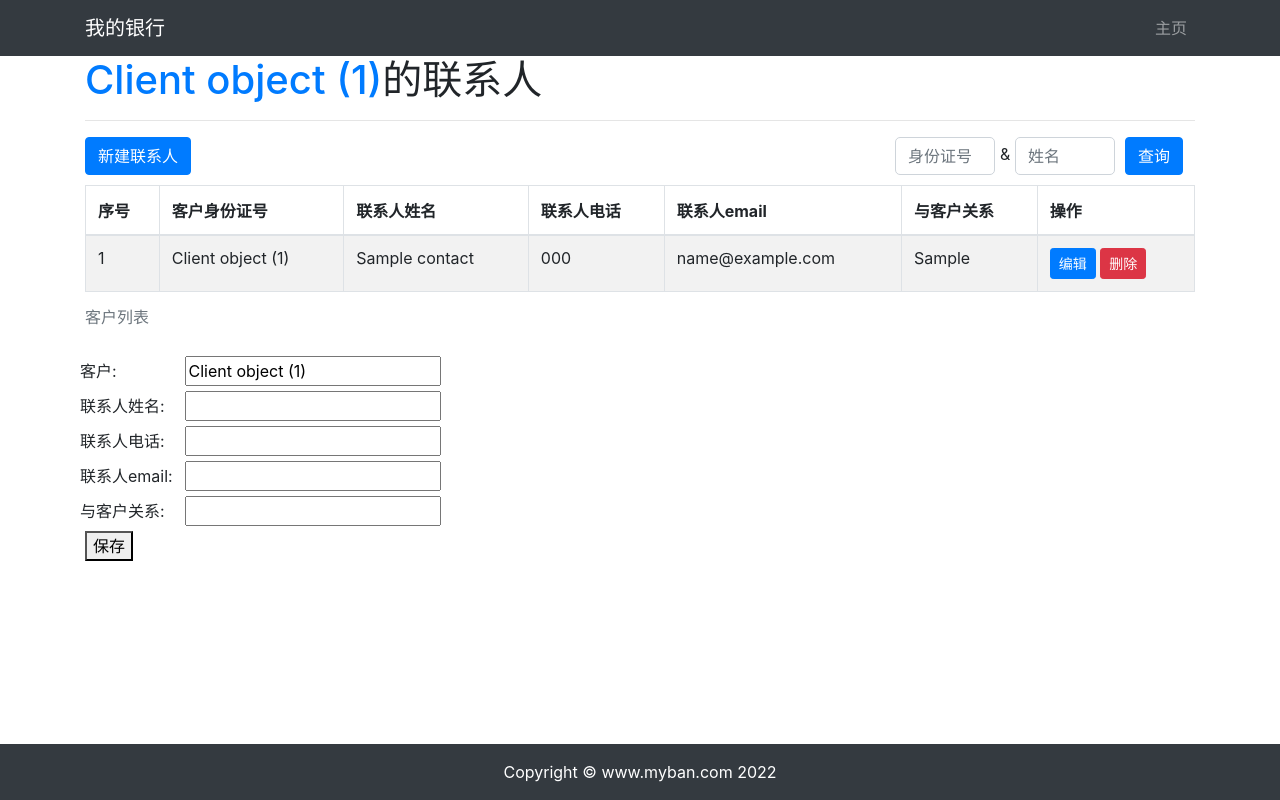
After one commit to mhubing/Database, a Django app: template lab03/BankSystem/templates/BankSystem/contacts.html in a window 1280 px wide. The commit adds this page. Run offline with Django 4.2, Linux system fonts and the light colour scheme; the template is opened without the code that fills it: values that come from a table or form of the project are taken from there, others are empty; tables that the repository leaves empty hold one stand-in row (values such as "Sample post"); parts of the project's set-up code (start-up, migrations or seed data) failed here and were passed over; some libraries are stand-ins or nearby versions.

Commit message:
contact management add del edit query

```diff
--- /dev/null
+++ b/lab03/BankSystem/static/BankSystem/style.css
@@ -0,0 +1,5 @@
+li a {
+    color: black;
+}
+
+label { display: block; width: 100px; }
--- a/lab03/BankSystem/templates/BankSystem/clients.html
+++ b/lab03/BankSystem/templates/BankSystem/clients.html
@@ -2,7 +2,7 @@
 {% load static %}
 <!-- 写入 client.html 中定义的 title -->
 {% block title %}
-    客户管理
+客户管理
 {% endblock title %}
 
 <!-- 写入 base.html 中定义的 content -->
@@ -50,6 +50,7 @@
                 <th>家庭地址</th>
                 <th>负责人</th>
                 <th>负责人类型</th>
+                <th>联系人</th>
                 <th>操作</th>
             </tr>
         </thead>
@@ -63,6 +64,8 @@
                 <td>{{ client.address }}</td>
                 <td>{{ client.staff_id }}</td>
                 <td>{{ client.staff_type }}</td>
+                <td><a  class="btn btn-link btn-sm"
+                    href="clients/contacts/{{client.id}}">管理联系人</a></td>
                 <td><a  class="btn btn-primary btn-sm"
                     href="clients/edit_client/{{client.id}}">编辑</a>
                     <a onclick="return confirm('确认要删除？')" class="btn btn-danger btn-sm"
--- /dev/null
+++ b/lab03/BankSystem/templates/BankSystem/contacts.html
@@ -0,0 +1,122 @@
+{% extends "base.html" %}
+{% load static %}
+<!-- 写入 client.html 中定义的 title -->
+{% block title %}
+联系人管理
+{% endblock title %}
+
+<!-- 写入 base.html 中定义的 content -->
+{% block content %}
+
+<div class="container">
+
+    <h1><a href="/clients">{{client_id}}</a>的联系人</h1>
+    <hr/>
+
+    <div style="float: left; margin-bottom: 10px">
+        <a class="btn btn-primary" href="">
+            <span class="glyphicon glyphicon-plus-sign" aria-hidden="true"></span>
+            新建联系人</a>
+    </div>
+    <form method="post">
+        <div style="float: right; margin-bottom: 10px; width: 70px;">
+            <input type="submit" value="查询" name="query" class="btn btn-primary input-sm"/>
+        </div>
+        <div style="float: right;width: 10px;">&nbsp;</div>
+        <div style="float: right; margin-bottom: 10px; width: 100px;">
+            <div class="input-group">
+                <input type="text" style="border-radius: 5px;" name="client_name" class="form-control" placeholder="姓名"/>
+            </div>
+        </div>
+        <div style="float: right; margin-bottom: 10px; width: 20px;">
+            <div style="position: relative;top: 5px; left: 5px">&</div>
+        </div>
+        <div style="float: right; margin-bottom: 10px; width: 100px;">
+            <div class="input-group">
+                <input type="text" style="border-radius: 5px;" name="client_id" class="form-control" placeholder="身份证号"/>
+            </div>
+        </div>
+
+
+    </form>
+
+    <form action="" method="GET">
+    <table class="container table stats-table table-striped table-bordered">
+        <caption>客户列表</caption>
+        <thead>
+            <tr>
+                <th>序号</th>
+                <th>客户身份证号</th>
+                <th>联系人姓名</th>
+                <th>联系人电话</th>
+                <th>联系人email</th>
+                <th>与客户关系</th>
+                <th>操作</th>
+            </tr>
+        </thead>
+        <tbody>
+            {% for contact in contacts %}
+            <tr>
+                <td>{{ forloop.counter }}</td>
+                <td>{{ contact.client_id }}</td>
+                <td>{{ contact.name }}</td>
+                <td>{{ contact.phone }}</td>
+                <td>{{ contact.email }}</td>
+                <td>{{ contact.relation }}</td>
+                <td><a  class="btn btn-primary btn-sm"
+                    href="clients/edit_client/{{client.id}}">编辑</a>
+                    <a onclick="return confirm('确认要删除？')" class="btn btn-danger btn-sm"
+                    href="clients/contects/edit_client/{{client.id}}">删除</a></td>
+            </tr>
+            {% endfor %}
+        </tbody>
+    </table>
+    </form>
+
+    <body>
+        <form action="" method="POST">
+        <fieldset class="module aligned">
+            <div class="form-row field-id">
+                <div>
+                    <label>客户:</label>
+                    <input type="text" name="client_id" readonly="readonly" value="{{client_id}}">{{ error }}
+                </div>
+            </div>
+
+            <div class="form-row field-name">
+                <div>
+                    <label>联系人姓名:</label>
+                    <input type="text" name="contact_name" class="vTextField" maxlength="20">
+                </div>
+            </div>
+
+            <div class="form-row field-phone">
+                <div>
+                    <label>联系人电话:</label>
+                    <input type="text" name="contact_phone" class="vTextField" maxlength="22">
+                </div>
+            </div>
+
+            <div class="form-row field-phone">
+                <div>
+                    <label>联系人email:</label>
+                    <input type="text" name="contact_email" class="vTextField">
+                </div>
+            </div>
+
+            <div class="form-row field-phone">
+                <div>
+                    <label>与客户关系:</label>
+                    <input type="text" name="contact_relation" class="vTextField">
+                </div>
+            </div>
+
+            <button>保存</button>
+
+        </fieldset>
+        </form>
+    </body>
+    </hr>
+</div>
+
+{% endblock content %}
--- a/lab03/BankSystem/templates/base.html
+++ b/lab03/BankSystem/templates/base.html
@@ -2,6 +2,7 @@
 
 <!-- 载入静态文件 -->
 {% load static %}
+<link rel="stylesheet" type="text/css" href="{% static 'BankSystem/style.css' %}">
 
 <!DOCTYPE html>
 <!-- 网站主语言 -->
--- a/lab03/BankSystem/urls.py
+++ b/lab03/BankSystem/urls.py
@@ -9,6 +9,10 @@ urlpatterns = [
     path('add_client', views.add_client),
     path('clients/edit_client/<client_id>', views.edit_client, name="edit_client"),
     path('clients/del_client/<client_id>', views.del_client, name="delete_client"),
+    # path('clients/contacts', views.view_contacts, name="view_contacts"),
+    path('clients/contacts/<client_id>', views.contacts, name="contacts"),
+    path('clients/add_contact/<client_id>', views.contacts, name="contacts"),
+    path('clients/del_contact/<client_id>', views.del_contact, name="del_contact"),
     path('accounts', views.accounts, name='accounts_management'),
     path('loans', views.loans, name='loans_management'),
     path('statistics', views.statistics, name='business_statistics'),
--- a/lab03/static/BankSystem/style.css
+++ b/lab03/static/BankSystem/style.css
@@ -1,3 +1,5 @@
 li a {
     color: black;
 }
+
+label { display: inline-block; width: 100px; }
```
Also changed, not shown: lab03/BankSystem/templates/BankSystem/add_client.html (+54 -7 lines), lab03/BankSystem/templates/BankSystem/edit_client.html (+53 -8 lines), lab03/BankSystem/views.py (+50 -14 lines), lab03/BankSystem/migrations/0007_alter_client_phone_alter_contact_client_id.py (added), lab03/BankSystem/migrations/0008_alter_contact_client_id.py (added), lab03/BankSystem/static/BankSystem/image/background.gif (added), lab03/BankSystem/templates/BankSystem/add_contact.html (added).
